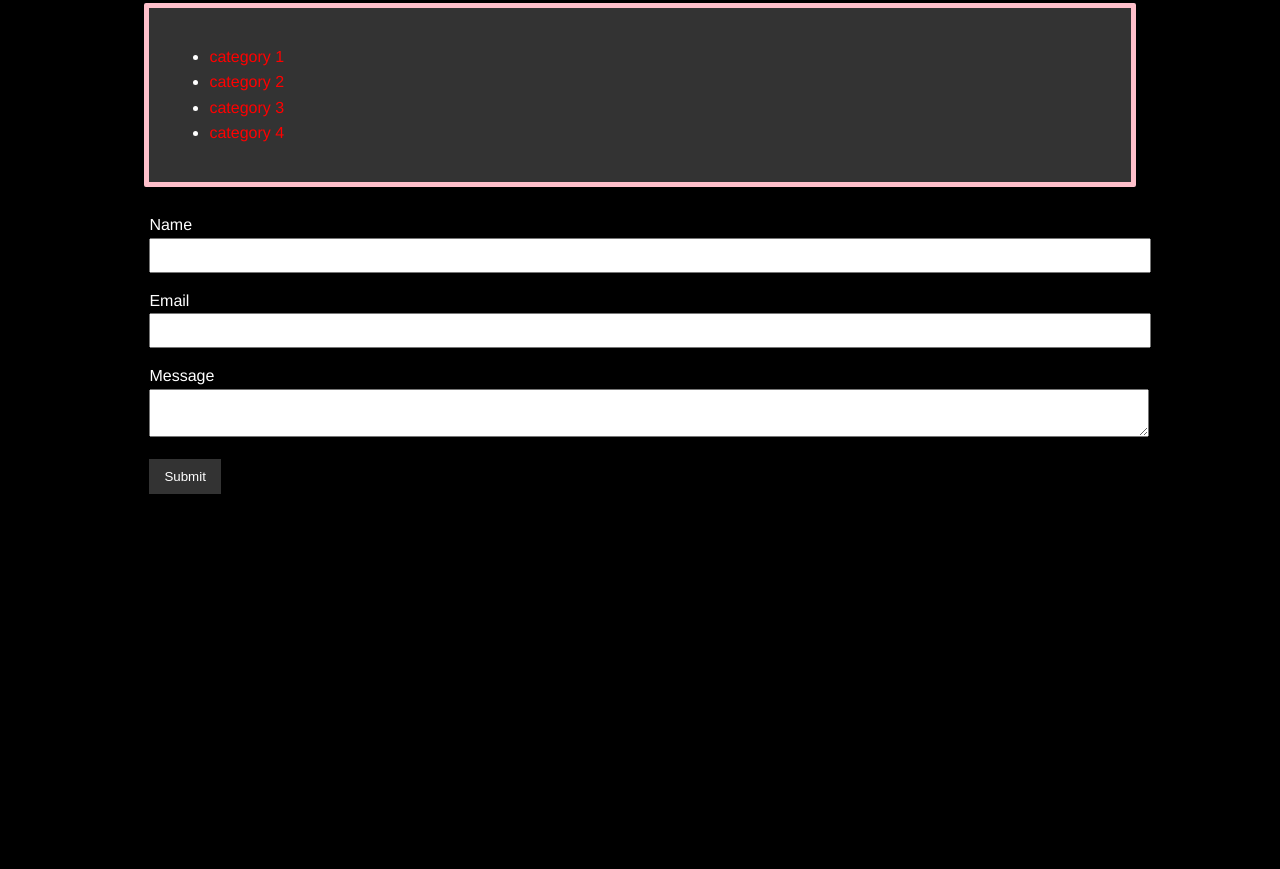
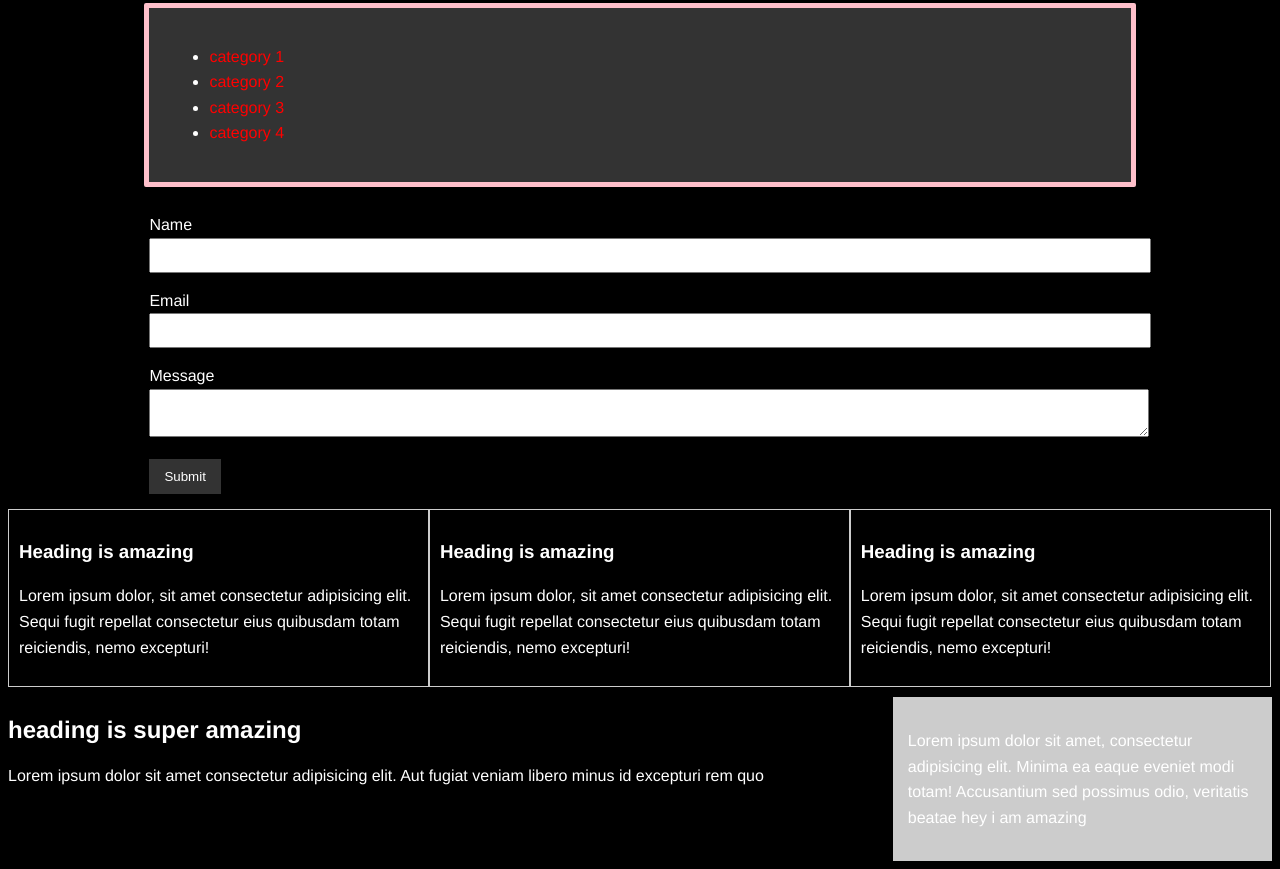
Before and after one commit to iamshashanksharma/css-practice, a plain HTML site: page index.html in a window 1280 px wide. Shown: the part 748-1617 px from the top of the page. Before the commit the page ends 1265 px from the top, so only its background shows below. Drawn offline with Linux system fonts and the light colour scheme.

Commit message:
Added float and border-boxing

```diff
--- a/index.html
+++ b/index.html
@@ -50,6 +50,31 @@
             <button class="button">Submit</button>
         </div>
     </form>
+    <div class="block">
+        <h3>Heading is amazing</h3>
+        <p>Lorem ipsum dolor, sit amet consectetur adipisicing elit. Sequi fugit repellat consectetur eius quibusdam totam reiciendis, nemo excepturi!</p>
+    </div>
+    <div class="block">
+        <h3>Heading is amazing</h3>
+        <p>Lorem ipsum dolor, sit amet consectetur adipisicing elit. Sequi fugit repellat consectetur eius quibusdam totam reiciendis, nemo excepturi!</p>
+    </div>
+    <div class="block">
+        <h3>Heading is amazing</h3>
+        <p>Lorem ipsum dolor, sit amet consectetur adipisicing elit. Sequi fugit repellat consectetur eius quibusdam totam reiciendis, nemo excepturi!</p>
+    </div>
+    <div class="clr"></div>
+
+    <div id="main-block">
+        <h2>heading is super amazing</h2>
+        <p>Lorem ipsum dolor sit amet consectetur adipisicing elit. Aut fugiat veniam libero minus id excepturi rem quo </p>
+    </div>
+    <div id="sidebar">
+          <p>Lorem ipsum dolor sit amet, consectetur adipisicing elit. Minima ea eaque eveniet modi totam! Accusantium sed possimus odio, veritatis beatae hey i am amazing</p>
+    </div>
+
+    <div class="clr"></div>
+
+
     </div>
 
 </body>
--- a/styles.css
+++ b/styles.css
@@ -40,6 +40,9 @@ body{
 .container{
     width:80%;
     margin:auto;
+}
+.clr{
+    clear:both;
 }
 .box1 h1{
     font-weight: 800;
@@ -106,3 +109,26 @@ a:visited{
     border:none;
     padding:10px 15px;
 }
+
+.block{
+    float: left;
+    width:33.3%;
+    border: 1px solid #ccc;
+    padding:10px;
+    box-sizing: border-box;
+}
+
+#main-block{
+    float:left;
+    width:70%;
+    margin-top:10px;
+}
+
+#sidebar{
+    float:right;
+    width:30%;
+    background-color: #ccc;
+    padding:15px;
+    box-sizing: border-box;
+    margin-top:10px;
+}
```
